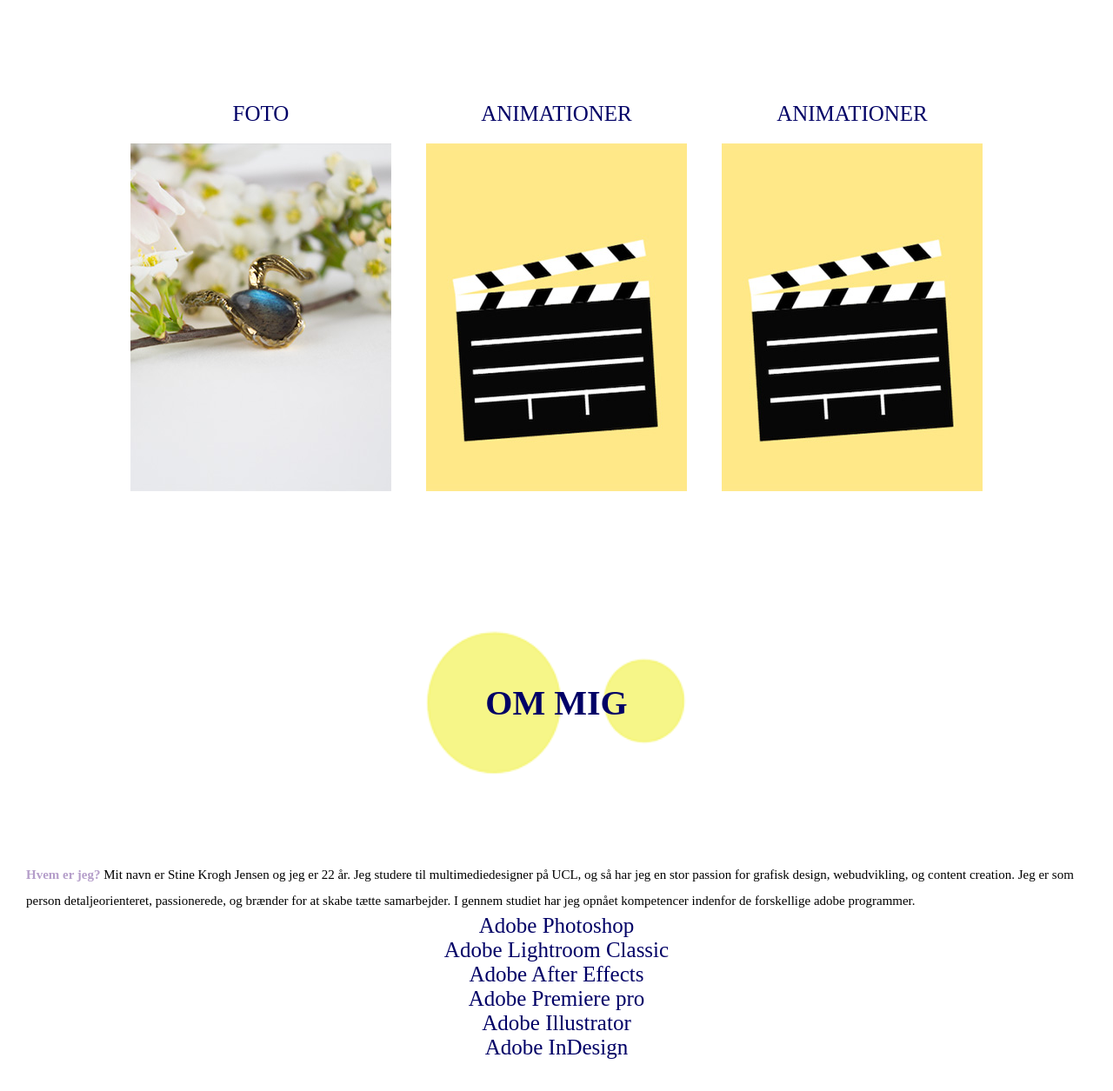
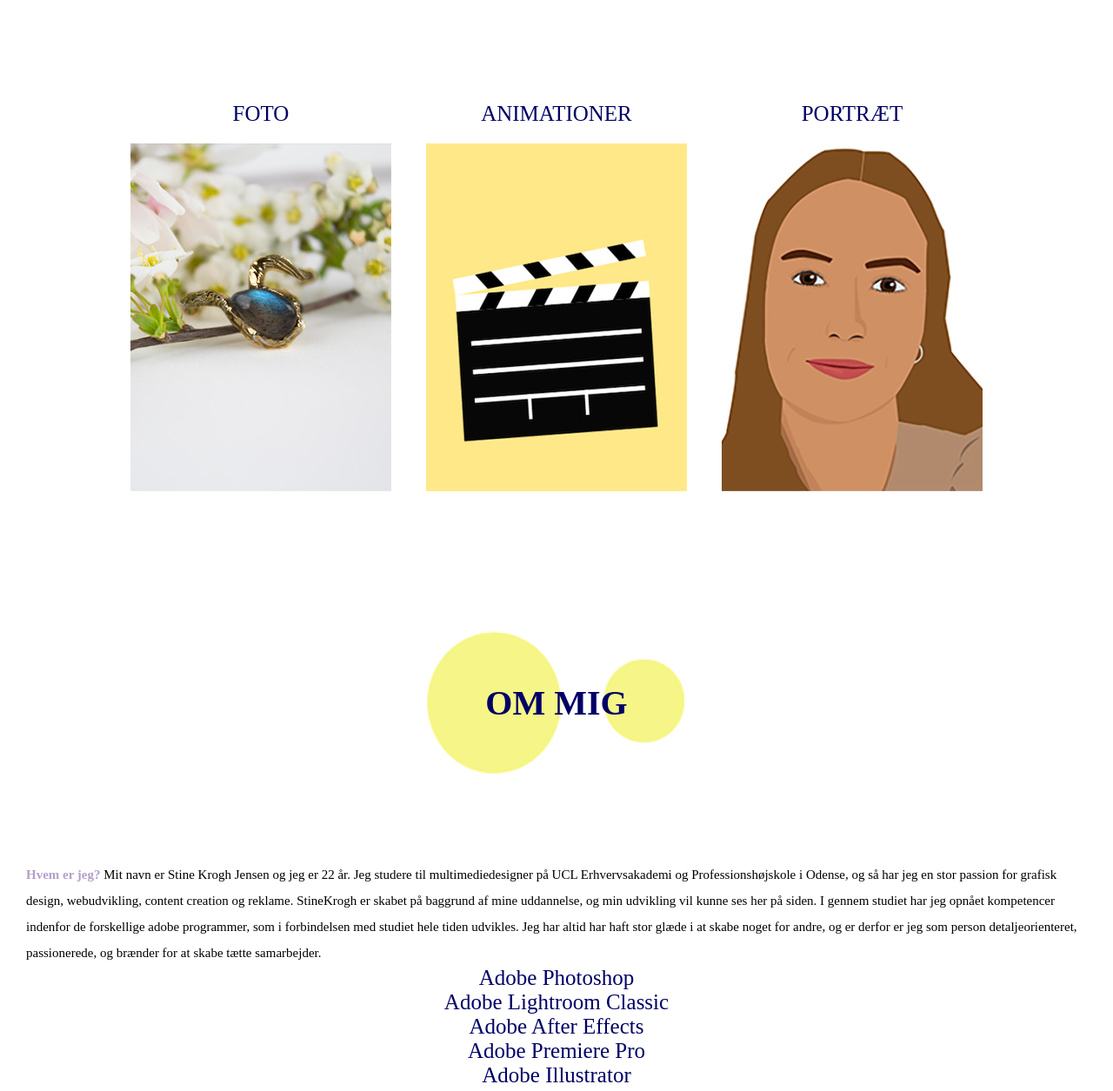
Before and after one commit to StineKrogh/StineKrogh.dk, a plain HTML site: page index.html in a window 1280 px wide. Shown: the part 1599-2854 px from the top of the page at 87% size. Drawn offline with Linux system fonts and the light colour scheme.

Commit message:
Update index.html
ændring i tekst

```diff
--- a/index.html
+++ b/index.html
@@ -52,7 +52,7 @@
             <div class="container">
                 <div class="text">ILUSTRATIONER</div>
                 <div class="box">
-                <img src="billeder /mådukørehjem.jpg" alt="Billede 1">
+                <img src="billeder /mådukørehjem.jpg" alt="må du køre hjem ilustration">
             </div>
             </div>
 
@@ -62,7 +62,7 @@
             <div class="container">
                 <div class="text">FOTO</div>
                 <div class="box">
-                <img src="billeder /ring.jpg" alt="Billede 1">
+                <img src="billeder /ring.jpg" alt="produktbillede af ring ">
             </div>
             </div>
 
@@ -71,16 +71,16 @@
             <div class="container">
                 <div class="text">ANIMATIONER</div>
                 <div class="box">
-                <img src="billeder /klaptræ.jpg" alt="Billede 1">
+                <img src="billeder /klaptræ.jpg" alt="animation af klaptræ">
             </div>
             </div>
 
 
             <div class="flex-container">
             <div class="container">
-                <div class="text">ANIMATIONER</div>
+                <div class="text">PORTRÆT</div>
                 <div class="box">
-                <img src="billeder /klaptræ.jpg" alt="Billede 1">
+                <img src="billeder /portræt.jpg" alt="portrætbillede">
             </div>
             </div>
             </div>
@@ -95,19 +95,28 @@
         <section class="text om mig">
             <p class="p1">
                 <span class="highlight"> Hvem er jeg?</span> Mit navn er Stine Krogh Jensen og jeg er 22 år.
-                Jeg studere til multimediedesigner på UCL, og så har jeg en stor passion
-                for grafisk design, webudvikling, og content creation. Jeg er som person detaljeorienteret,
-                passionerede, og brænder for at skabe tætte samarbejder. I gennem studiet har jeg opnået kompetencer
-                indenfor de forskellige adobe programmer.
+                Jeg studere til multimediedesigner på UCL Erhvervsakademi og Professionshøjskole i Odense,
+                og så har jeg en stor passion for grafisk design, webudvikling, content creation og reklame.
+                StineKrogh er skabet på baggrund af mine uddannelse, og min udvikling vil kunne ses her på siden.
+                I gennem studiet har jeg opnået kompetencer indenfor de forskellige adobe programmer,
+                som i forbindelsen med studiet hele tiden udvikles. Jeg har altid har haft stor glæde i at skabe noget for andre,
+                og er derfor er jeg som person detaljeorienteret, passionerede, og brænder for at skabe tætte samarbejder.
             </p>
+
             <ul class="cirkelliste">
-                <li>Adobe Photoshop </li>
-                <li>Adobe Lightroom Classic </li>
-                <li>Adobe After Effects</li>
-                <li>Adobe Premiere pro </li>
-                <li>Adobe Illustrator</li>
-                <li>Adobe InDesign</li>
+                <li> Adobe Photoshop</li>
+                <li> Adobe Lightroom Classic</li>
+                <li> Adobe After Effects </li>
+                <li> Adobe Premiere Pro</li>
+                <li> Adobe Illustrator</li>
+                <li> Adobe InDesign</li>
             </ul>
+
+
+
+
+
+
 
 
 
```
